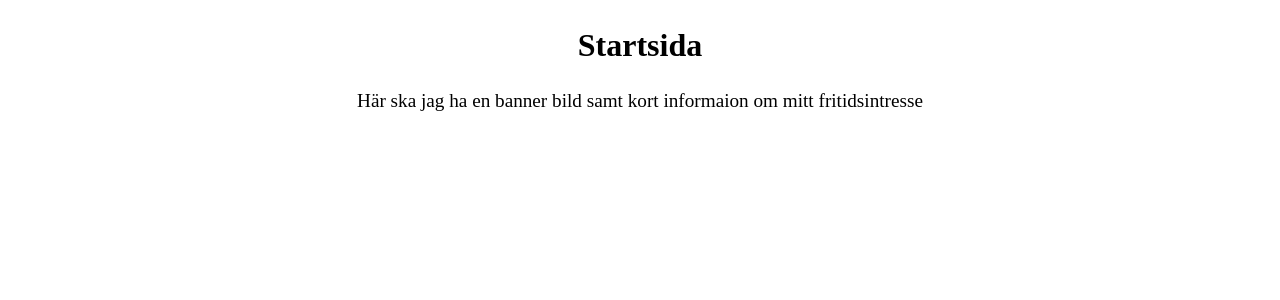
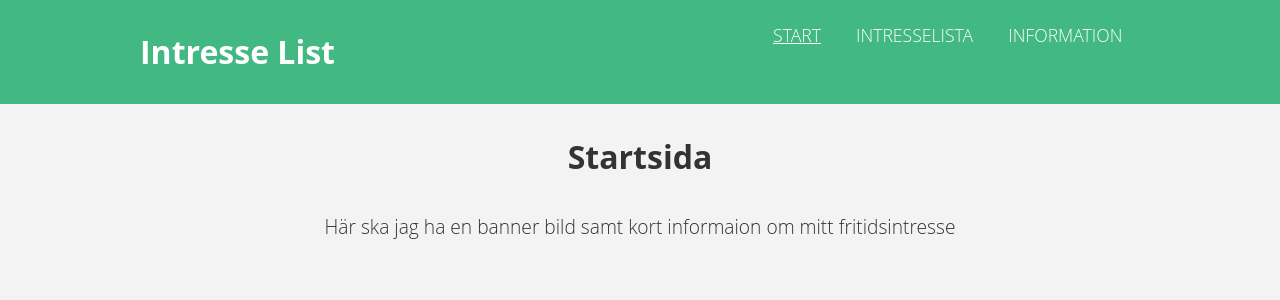
Before and after one commit to agadman/vue-interestlist, a Vue app: page / in a window 1280 px wide. Shown: the top 300 px of the page. Built offline with nearby package versions, Linux system fonts and the light colour scheme.

Commit message:
lagt till header component

```diff
--- a/src/App.vue
+++ b/src/App.vue
@@ -1,8 +1,10 @@
 <script setup>
   import { RouterView } from 'vue-router'
+  import Header from './components/Header.vue';
 </script>
 
 <template>
+  <Header />
   <main>
     <RouterView />
   </main>
--- /dev/null
+++ b/src/assets/main.css
@@ -0,0 +1,9 @@
+body {
+    margin: 0;
+    padding: 0;
+    font-family: "Open Sans", Helvetica, sans-serif;
+    font-weight: 300;
+    line-height: 1.7;
+    color: #333;
+    background-color: #f4f3f3;
+}
--- /dev/null
+++ b/src/components/Header.vue
@@ -0,0 +1,57 @@
+<template>
+    <header>
+        <div class="container">
+            <h1>Intresse List</h1>
+            <nav>
+                <ul>
+                    <li><RouterLink to="/">Start</RouterLink></li>
+                    <li><RouterLink to="/intresse">Intresselista</RouterLink></li>
+                    <li><RouterLink to="/information">Information </RouterLink></li>
+                </ul>
+            </nav>
+        </div>
+    </header>
+</template>
+
+<script setup>
+    import { RouterLink } from 'vue-router';
+</script>
+
+<style scoped>
+    header {
+        padding: 0.2em;
+        background-color: #42b883;
+        color: #fff;
+    }
+    .container {
+        display: flex;
+        justify-content: space-between;
+        max-width: 1000px;
+        margin: 0 auto;
+    }
+    ul {
+        display: flex;
+        list-style-type: none;
+        font-size: 1.1em;
+    }
+    li {
+        margin: 0 1em;
+    }
+    a {
+        color: #fff;
+        text-decoration: none;
+        text-transform: uppercase;
+    }
+    a:hover {
+        text-decoration: underline;
+    }
+    .router-link-active {
+        text-decoration: underline;
+    }
+    @media screen and (max-width: 1000px) {
+        .container {
+            width: 95%;
+        }
+    }
+
+</style>
--- a/src/main.js
+++ b/src/main.js
@@ -1,5 +1,6 @@
 import { createApp } from 'vue'
 import App from './App.vue'
 import router from './router'
+import './assets/main.css'
 
 createApp(App).use(router).mount('#app')
```
Also changed, not shown: src/components/InterestItem.vue (added).
